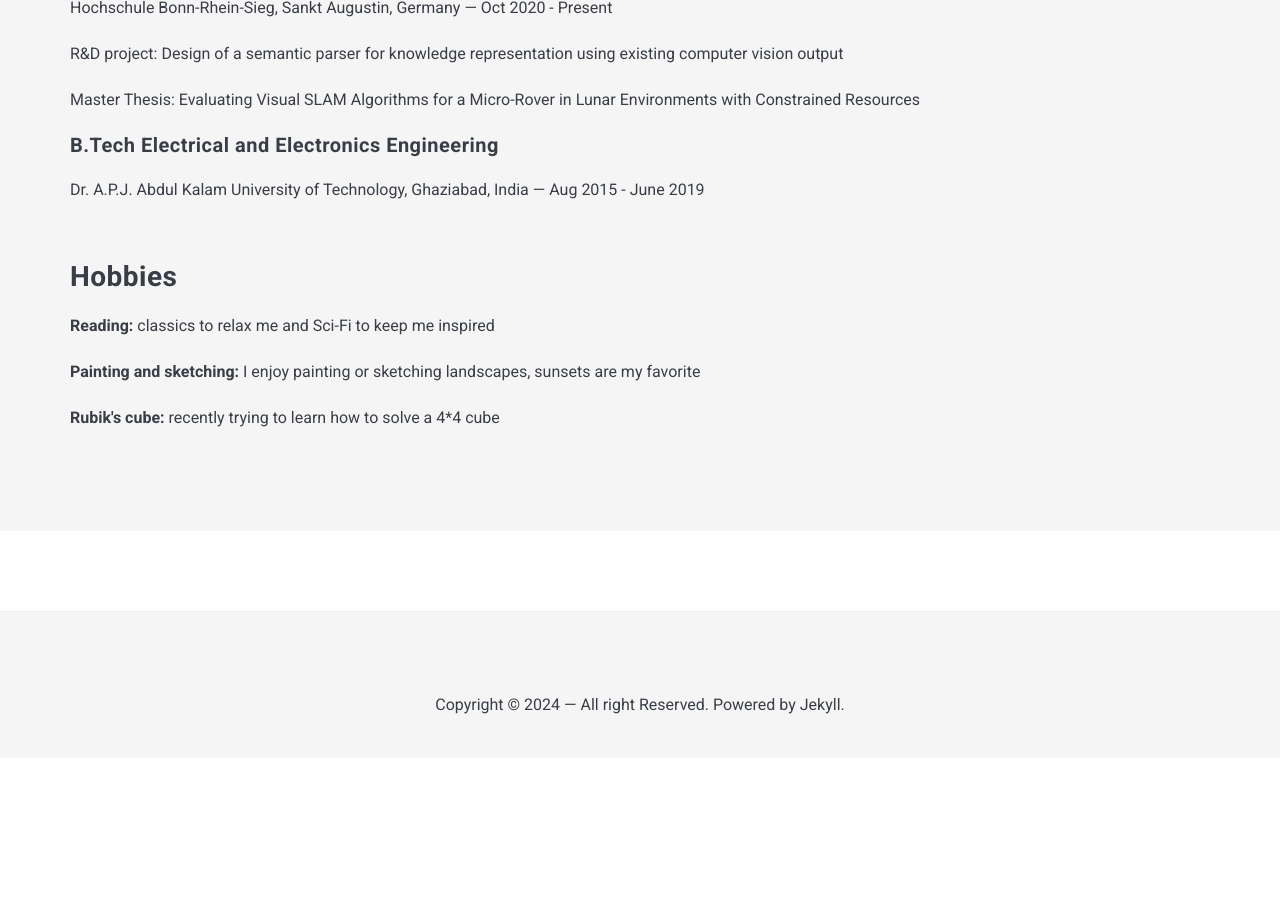
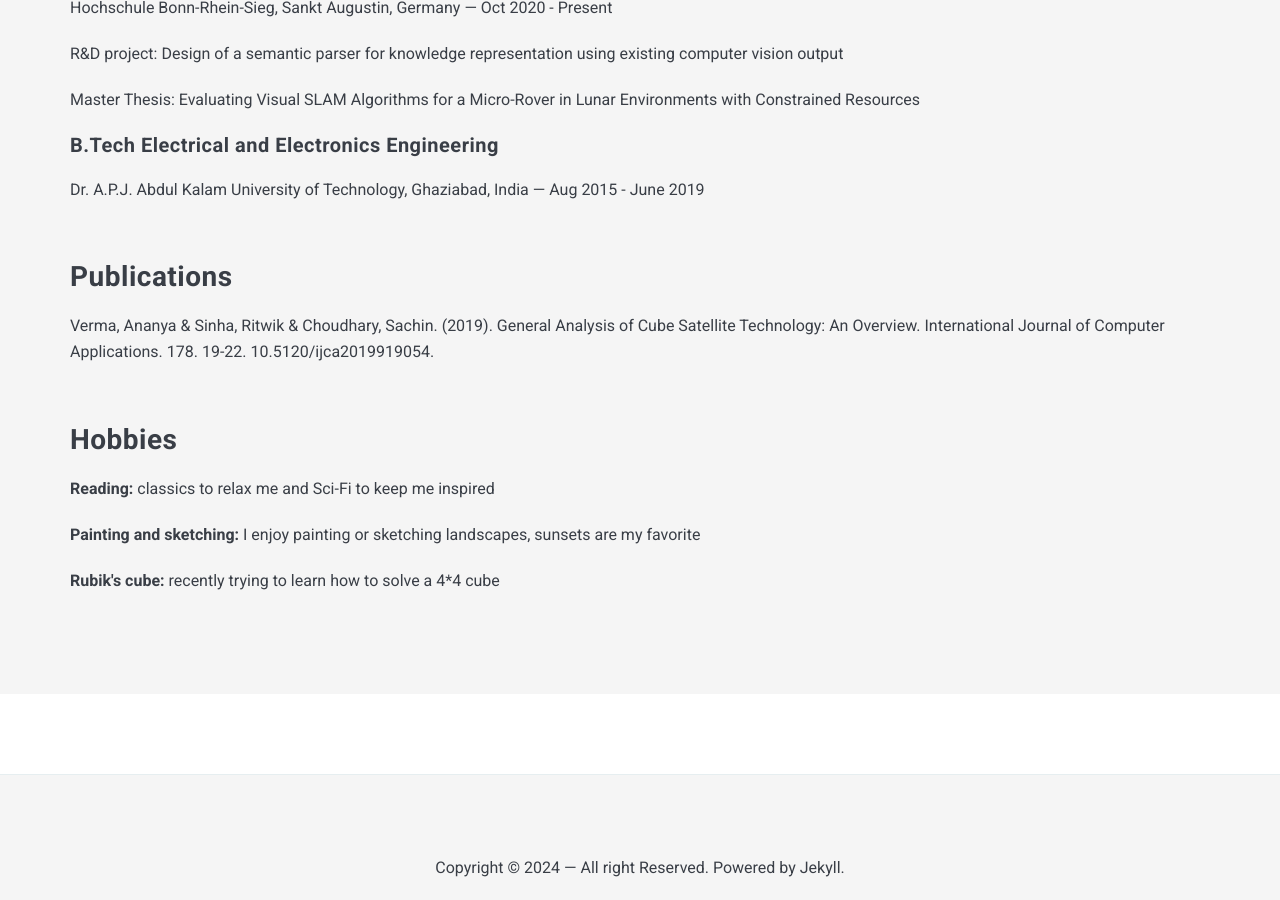
Before and after one commit to ananyaverma2/ananyaverma2.github.io, a Jekyll site: the page built from _pages/about.md, in a window 1280 px wide and 900 px high, scrolled down 572 px. Built offline with Jekyll 4.4.1, drawn with Linux system fonts in a browser that asks for light colours; nearby versions of some CDN libraries; before the commit the page ends 1330 px from its top, so only the background shows below that.

Commit message:
Update about.md

```diff
--- a/_pages/about.md
+++ b/_pages/about.md
@@ -24,6 +24,9 @@ permalink: /about/
 <h4 style="margin-left: 30px;">B.Tech Electrical and Electronics Engineering</h4>
 <p style="margin-left: 30px;">Dr. A.P.J. Abdul Kalam University of Technology, Ghaziabad, India &mdash; Aug 2015 - June 2019</p>
 
+<h2 style="margin-left: 30px;margin-top:1cm;">Publications</h2>
+<p style="margin-left: 30px;">Verma, Ananya & Sinha, Ritwik & Choudhary, Sachin. (2019). General Analysis of Cube Satellite Technology: An Overview. International Journal of Computer Applications. 178. 19-22. 10.5120/ijca2019919054.</p>
+
 <h2 style="margin-left: 30px;margin-top:1cm;">Hobbies</h2>
 <p style="margin-left: 30px;"><strong>Reading:</strong> classics to relax me and Sci-Fi to keep me inspired</p>
 <p style="margin-left: 30px;"><strong>Painting and sketching:</strong> I enjoy painting or sketching landscapes, sunsets are my favorite</p>
```
